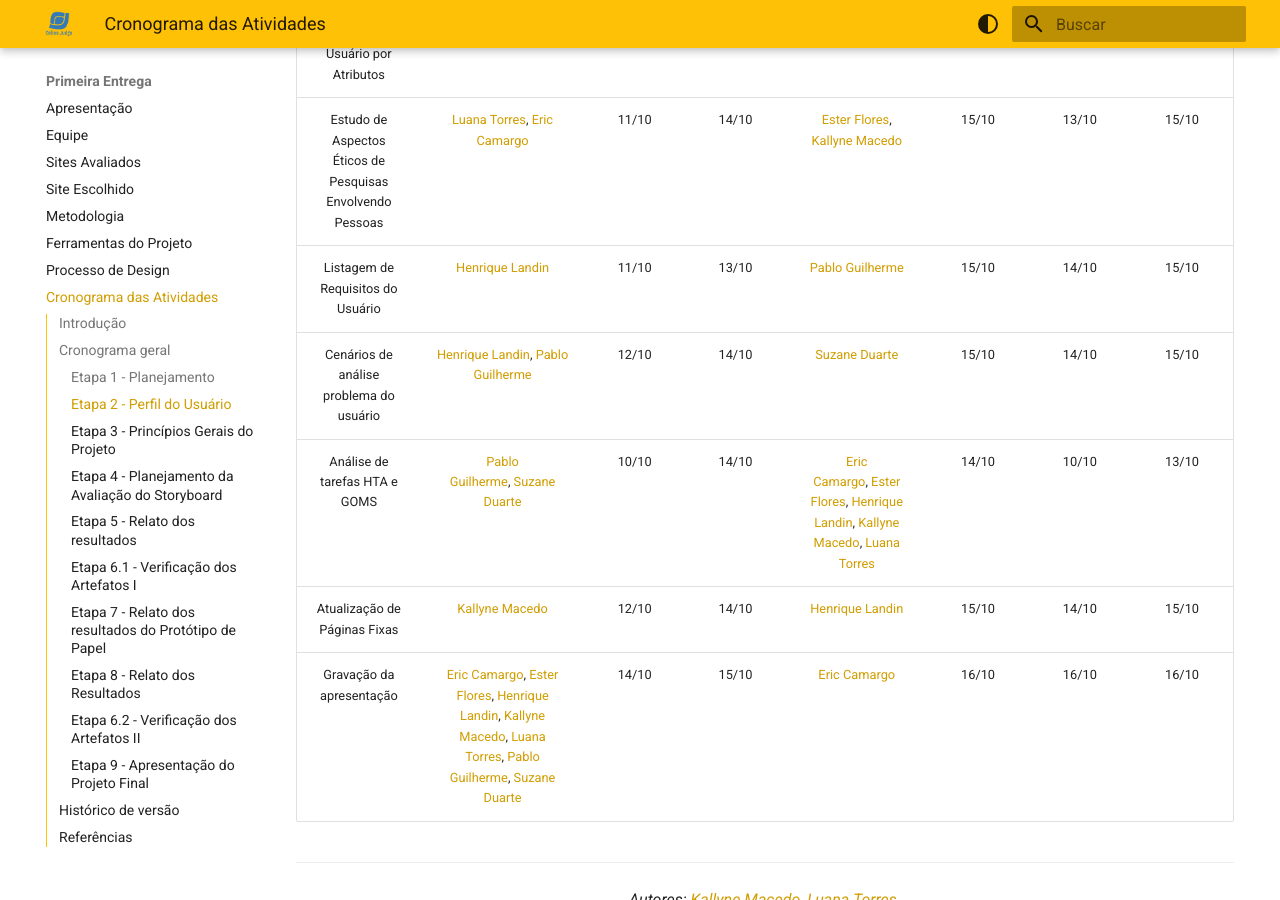
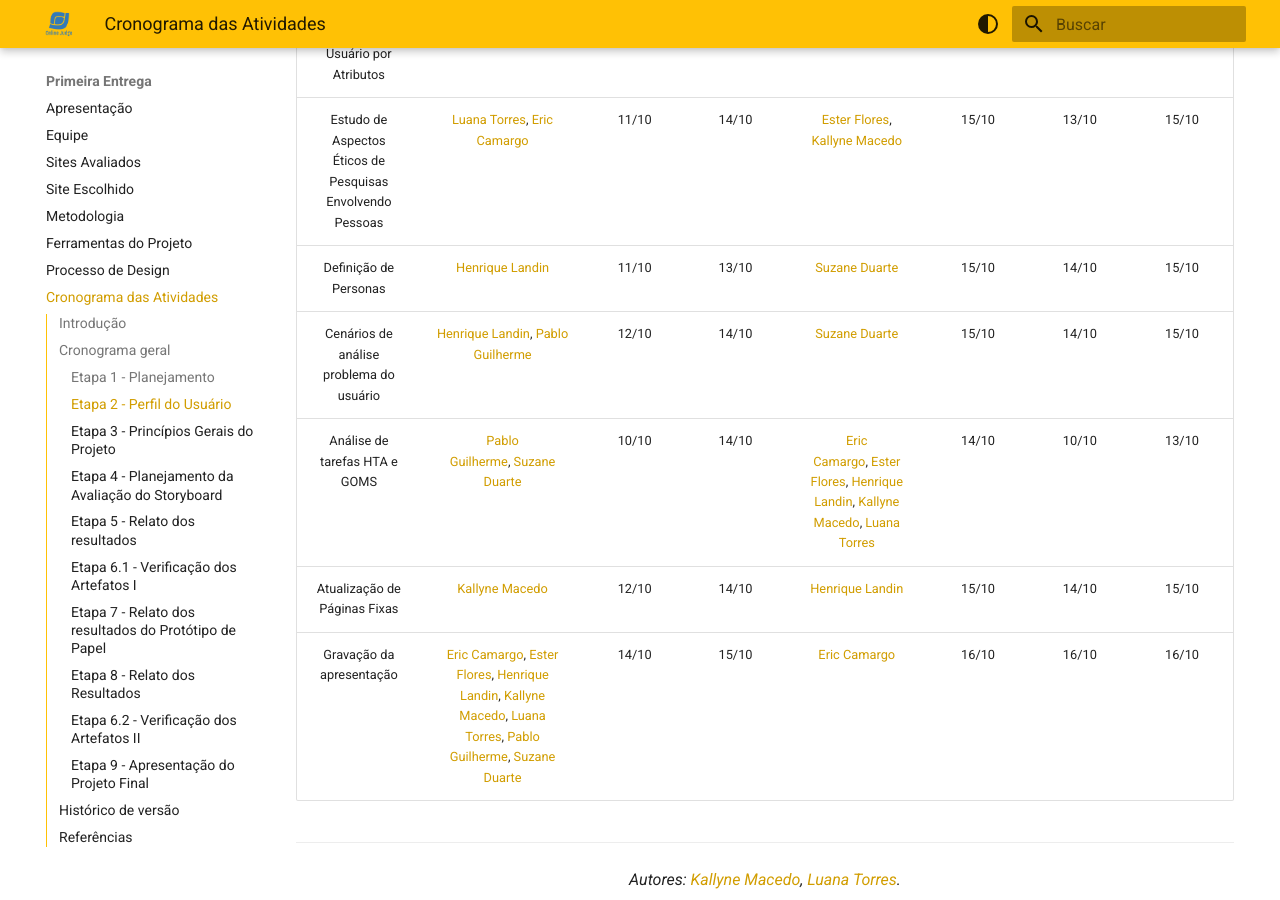
Before and after one commit to Interacao-Humano-Computador/2023.2-OnlineJudge, an MkDocs documentation site: the page built from docs/primeira-entrega/cronograma-atividades.md, in a window 1280 px wide and 900 px high, scrolled down 2852 px. Built offline with MkDocs 1.6.1 and Material for MkDocs 9.7.7, drawn with Linux system fonts in a browser that asks for light colours.

Commit message:
correçao cronograma etapa 2

```diff
--- a/docs/primeira-entrega/cronograma-atividades.md
+++ b/docs/primeira-entrega/cronograma-atividades.md
@@ -7,7 +7,6 @@
 <p align="justify">  Dessa forma, a página é estruturada a partir de um cronograma geral, que exibe as datas fixas de entrega para o trabalho da equipe, e é posteriormente separada em etapas organizadas conforme o proposto para a aprendizagem em sala de aula no período de tempo definido.</p>
 
 ## Cronograma geral
-
 
 <figcaption align="center">Tabela 1 - Cronograma geral da equipe.</figcaption>
 
@@ -54,7 +53,7 @@
 |          Correções Feedback da Entrega Anterior          |                                                                                                 [Eric Camargo](https://github.com/ericcs10), [Ester Flores](https://github.com/esteerlino), [Luana Torres](https://github.com/luanatorress)                                                                                                 |           06/10           |           11/10           |                                                                                              [Kallyne Macedo](https://github.com/kalipassos)                                                                                              |           14/10           |               09/10               |             13/10             |
 |      Definição de Perfil do Usuário por Atributos      |                                                                                                                       [Ester Flores](https://github.com/esteerlino), [Kallyne Macedo](https://github.com/kalipassos)                                                                                                                       |           09/10           |           13/10           |                                                                         [Luana Torres](https://github.com/luanatorress), [Eric Camargo](https://github.com/ericcs10)                                                                         |           14/10           |               09/10               |             14/10             |
 | Estudo de Aspectos Éticos de Pesquisas Envolvendo Pessoas |                                                                                                                        [Luana Torres](https://github.com/luanatorress), [Eric Camargo](https://github.com/ericcs10)                                                                                                                        |           11/10           |           14/10           |                                                                        [Ester Flores](https://github.com/esteerlino), [Kallyne Macedo](https://github.com/kalipassos)                                                                        |           15/10           |               13/10               |             15/10             |
-|             Listagem de Requisitos do Usuário             |                                                                                                                                           [Henrique Landin](https://github.com/henriqtorresl)                                                                                                                                           |           11/10           |           13/10           |                                                                                              [Pablo Guilherme](https://github.com/PabloGJBS)                                                                                              |           15/10           |               14/10               |             15/10             |
+|                  Definição de Personas                  |                                                                                                                                           [Henrique Landin](https://github.com/henriqtorresl)                                                                                                                                           |           11/10           |           13/10           |                                                                                             [Suzane Duarte](https://github.com/suzaneduarte)                                                                                             |           15/10           |               14/10               |             15/10             |
 |         Cenários de análise problema do usuário         |                                                                                                                    [Henrique Landin](https://github.com/henriqtorresl), [Pablo Guilherme](https://github.com/PabloGJBS)                                                                                                                    |           12/10           |           14/10           |                                                                                             [Suzane Duarte](https://github.com/suzaneduarte)                                                                                             |           15/10           |               14/10               |             15/10             |
 |               Análise de tarefas HTA e GOMS               |                                                                                                                     [Pablo Guilherme](https://github.com/PabloGJBS), [Suzane Duarte](https://github.com/suzaneduarte)                                                                                                                     |           10/10           |           14/10           | [Eric Camargo](https://github.com/ericcs10), [Ester Flores](https://github.com/esteerlino), [Henrique Landin](https://github.com/henriqtorresl), [Kallyne Macedo](https://github.com/kalipassos), [Luana Torres](https://github.com/luanatorress) |           14/10           |               10/10               |             13/10             |
 |              Atualização de Páginas Fixas              |                                                                                                                                             [Kallyne Macedo](https://github.com/kalipassos)                                                                                                                                             |           12/10           |           14/10           |                                                                                            [Henrique Landin](https://github.com/henriqtorresl)                                                                                            |           15/10           |               14/10               |             15/10             |
@@ -156,13 +155,13 @@
 
 <figcaption align="center">Tabela 9 - Cronograma da equipe para a etapa 8.</figcaption>
 
-|                                                        |                                                                                                                                                                                                                                                                                                                                      |      Planejado      |      Planejado      |                                                                                              |              |          Executado          |        Executado        |
-| :-----------------------------------------------------: | :-----------------------------------------------------------------------------------------------------------------------------------------------------------------------------------------------------------------------------------------------------------------------------------------------------------------------------------: | :------------------: | :------------------: | :------------------------------------------------------------------------------------------: | :-----------: | :--------------------------: | :----------------------: |
-|                       **Tarefa**                       |                                                                                                                                                          **Responsáveis**                                                                                                                                                          | **Data de Início** | **Data de Entrega** |                                         **Revisor**                                         | **Revisão** | **Início da Realização** | **Fim da Realização** |
-|        Correções Feedback da Entrega Anterior        |                                                                                                                                             [Luana Torres](https://github.com/luanatorress)                                                                                                                                             |        23/11        |        25/11        |                        [Suzane Duarte](https://github.com/suzaneduarte)                        |     25/11     |            -----            |          -----          |
-| Relatos dos resultados do protótipo de alta fidelidade |                                                                        [Eric Camargo](https://github.com/ericcs10), [Ester Flores](https://github.com/esteerlino), [Henrique Landin](https://github.com/henriqtorresl), [Pablo Guilherme](https://github.com/PabloGJBS)                                                                        |        23/11        |        25/11        | [Suzane Duarte](https://github.com/suzaneduarte), [Kallyne Macedo](https://github.com/kalipassos) |     25/11     |            -----            |          -----          |
-|            Atualização das Páginas Fixas            |                                                                                                 [Luana Torres](https://github.com/luanatorress), [Kallyne Macedo](https://github.com/kalipassos), [Eric Camargo](https://github.com/ericcs10)                                                                                                 |        24/11        |        25/11        |                          [Ester Flores](https://github.com/esteerlino)                          |     25/11     |            -----            |          -----          |
-|              Gravação da apresentação              | [Eric Camargo](https://github.com/ericcs10), [Ester Flores](https://github.com/esteerlino), [Henrique Landin](https://github.com/henriqtorresl), [Kallyne Macedo](https://github.com/kalipassos), [Luana Torres](https://github.com/luanatorress), [Pablo Guilherme](https://github.com/PabloGJBS), [Suzane Duarte](https://github.com/suzaneduarte) |        25/11        |        26/11        |                         [Luana Torres](https://github.com/luanatorress)                         |     26/11     |            -----            |          -----          |
+|                                                        |                                                                                                                                                                                                                                                                                                                                      |         Planejado         |         Planejado         |                                                                                              |                    |             Executado             |           Executado           |
+| :-----------------------------------------------------: | :-----------------------------------------------------------------------------------------------------------------------------------------------------------------------------------------------------------------------------------------------------------------------------------------------------------------------------------: | :-----------------------: | :-----------------------: | :------------------------------------------------------------------------------------------: | :----------------: | :-------------------------------: | :---------------------------: |
+|                    **Tarefa**                    |                                                                                                                                                        **Responsáveis**                                                                                                                                                        | **Data de Início** | **Data de Entrega** |                                      **Revisor**                                      | **Revisão** | **Início da Realização** | **Fim da Realização** |
+|        Correções Feedback da Entrega Anterior        |                                                                                                                                             [Luana Torres](https://github.com/luanatorress)                                                                                                                                             |           23/11           |           25/11           |                        [Suzane Duarte](https://github.com/suzaneduarte)                        |       25/11       |               -----               |             -----             |
+| Relatos dos resultados do protótipo de alta fidelidade |                                                                        [Eric Camargo](https://github.com/ericcs10), [Ester Flores](https://github.com/esteerlino), [Henrique Landin](https://github.com/henriqtorresl), [Pablo Guilherme](https://github.com/PabloGJBS)                                                                        |           23/11           |           25/11           | [Suzane Duarte](https://github.com/suzaneduarte), [Kallyne Macedo](https://github.com/kalipassos) |       25/11       |               -----               |             -----             |
+|            Atualização das Páginas Fixas            |                                                                                                 [Luana Torres](https://github.com/luanatorress), [Kallyne Macedo](https://github.com/kalipassos), [Eric Camargo](https://github.com/ericcs10)                                                                                                 |           24/11           |           25/11           |                          [Ester Flores](https://github.com/esteerlino)                          |       25/11       |               -----               |             -----             |
+|              Gravação da apresentação              | [Eric Camargo](https://github.com/ericcs10), [Ester Flores](https://github.com/esteerlino), [Henrique Landin](https://github.com/henriqtorresl), [Kallyne Macedo](https://github.com/kalipassos), [Luana Torres](https://github.com/luanatorress), [Pablo Guilherme](https://github.com/PabloGJBS), [Suzane Duarte](https://github.com/suzaneduarte) |           25/11           |           26/11           |                         [Luana Torres](https://github.com/luanatorress)                         |       26/11       |               -----               |             -----             |
 
 <figcaption align="center">Autores: <a href="https://github.com/kalipassos">Kallyne Macedo</a>, <a href="https://github.com/luanatorress">Luana Torres</a>.</figcaption><br>
 
@@ -170,14 +169,14 @@
 
 <figcaption align="center">Tabela 10 - Cronograma da equipe para a etapa 6.2.</figcaption>
 
-|                                            |                                                                                                                                                                                                                                                                                                                                      | Planejado                 |      Planejado      |                                                                                              |                      |          Executado          |        Executado        |
-| :----------------------------------------: | :-----------------------------------------------------------------------------------------------------------------------------------------------------------------------------------------------------------------------------------------------------------------------------------------------------------------------------------: | ------------------------- | :------------------: | :-------------------------------------------------------------------------------------------: | :-------------------: | :--------------------------: | :----------------------: |
-|                **Tarefa**                |                                                                                                                                                          **Responsáveis**                                                                                                                                                          | **Data de Início** | **Data de Entrega** |                                         **Revisor**                                         | **Data de Revisão** | **Início da Realização** | **Fim da Realização** |
-|  Correções Feedback da Entrega Anterior  |                                                                                                                                             [Pablo Guilherme](https://github.com/PabloGJBS)                                                                                                                                             | 23/11                     |        25/11        |                           [Eric Camargo](https://github.com/ericcs10)                           |         25/11         |            -----            |          -----          |
-| Verificação dos Artefatos - Etapas 5 e 6 |                                                                                             [Ester Flores](https://github.com/esteerlino), [Henrique Landin](https://github.com/henriqtorresl), [Luana Torres](https://github.com/luanatorress)                                                                                             | 23/11                     |        25/11        |                         [Suzane Duarte](https://github.com/suzaneduarte)                         |         25/11         |            -----            |          -----          |
-| Verificação dos Artefatos - Etapas 7 e 8 |                                                                                                [Eric Camargo](https://github.com/ericcs10), [Kallyne Macedo](https://github.com/kalipassos), [Suzane Duarte](https://github.com/suzaneduarte)                                                                                                | 23/11                     |        25/11        | [Ester Flores](https://github.com/esteerlino), [Henrique Landin](https://github.com/henriqtorresl) |         25/11         |            -----            |          -----          |
-|      Atualização das Páginas Fixas      |                                                                                                 [Luana Torres](https://github.com/luanatorress), [Kallyne Macedo](https://github.com/kalipassos), [Eric Camargo](https://github.com/ericcs10)                                                                                                 | 24/11                     |        25/11        |                         [Pablo Guilherme](https://github.com/PabloGJBS)                         |         25/11         |            ------            |          -----          |
-|        Gravação da apresentação        | [Eric Camargo](https://github.com/ericcs10), [Ester Flores](https://github.com/esteerlino), [Henrique Landin](https://github.com/henriqtorresl), [Kallyne Macedo](https://github.com/kalipassos), [Luana Torres](https://github.com/luanatorress), [Pablo Guilherme](https://github.com/PabloGJBS), [Suzane Duarte](https://github.com/suzaneduarte) | 25/11                     |        26/11        |                         [Pablo Guilherme](https://github.com/PabloGJBS)                         |         26/11         |            -----            |          -----          |
+|                                            |                                                                                                                                                                                                                                                                                                                                      | Planejado                 |         Planejado         |                                                                                              |                            |             Executado             |           Executado           |
+| :----------------------------------------: | :-----------------------------------------------------------------------------------------------------------------------------------------------------------------------------------------------------------------------------------------------------------------------------------------------------------------------------------: | ------------------------- | :-----------------------: | :-------------------------------------------------------------------------------------------: | :------------------------: | :-------------------------------: | :---------------------------: |
+|              **Tarefa**              |                                                                                                                                                        **Responsáveis**                                                                                                                                                        | **Data de Início** | **Data de Entrega** |                                       **Revisor**                                       | **Data de Revisão** | **Início da Realização** | **Fim da Realização** |
+|  Correções Feedback da Entrega Anterior  |                                                                                                                                             [Pablo Guilherme](https://github.com/PabloGJBS)                                                                                                                                             | 23/11                     |           25/11           |                           [Eric Camargo](https://github.com/ericcs10)                           |           25/11           |               -----               |             -----             |
+| Verificação dos Artefatos - Etapas 5 e 6 |                                                                                             [Ester Flores](https://github.com/esteerlino), [Henrique Landin](https://github.com/henriqtorresl), [Luana Torres](https://github.com/luanatorress)                                                                                             | 23/11                     |           25/11           |                         [Suzane Duarte](https://github.com/suzaneduarte)                         |           25/11           |               -----               |             -----             |
+| Verificação dos Artefatos - Etapas 7 e 8 |                                                                                                [Eric Camargo](https://github.com/ericcs10), [Kallyne Macedo](https://github.com/kalipassos), [Suzane Duarte](https://github.com/suzaneduarte)                                                                                                | 23/11                     |           25/11           | [Ester Flores](https://github.com/esteerlino), [Henrique Landin](https://github.com/henriqtorresl) |           25/11           |               -----               |             -----             |
+|      Atualização das Páginas Fixas      |                                                                                                 [Luana Torres](https://github.com/luanatorress), [Kallyne Macedo](https://github.com/kalipassos), [Eric Camargo](https://github.com/ericcs10)                                                                                                 | 24/11                     |           25/11           |                         [Pablo Guilherme](https://github.com/PabloGJBS)                         |           25/11           |              ------              |             -----             |
+|        Gravação da apresentação        | [Eric Camargo](https://github.com/ericcs10), [Ester Flores](https://github.com/esteerlino), [Henrique Landin](https://github.com/henriqtorresl), [Kallyne Macedo](https://github.com/kalipassos), [Luana Torres](https://github.com/luanatorress), [Pablo Guilherme](https://github.com/PabloGJBS), [Suzane Duarte](https://github.com/suzaneduarte) | 25/11                     |           26/11           |                         [Pablo Guilherme](https://github.com/PabloGJBS)                         |           26/11           |               -----               |             -----             |
 
 <figcaption align="center">Autores: <a href="https://github.com/kalipassos">Kallyne Macedo</a>, <a href="https://github.com/luanatorress">Luana Torres</a>.</figcaption><br>
 
```
